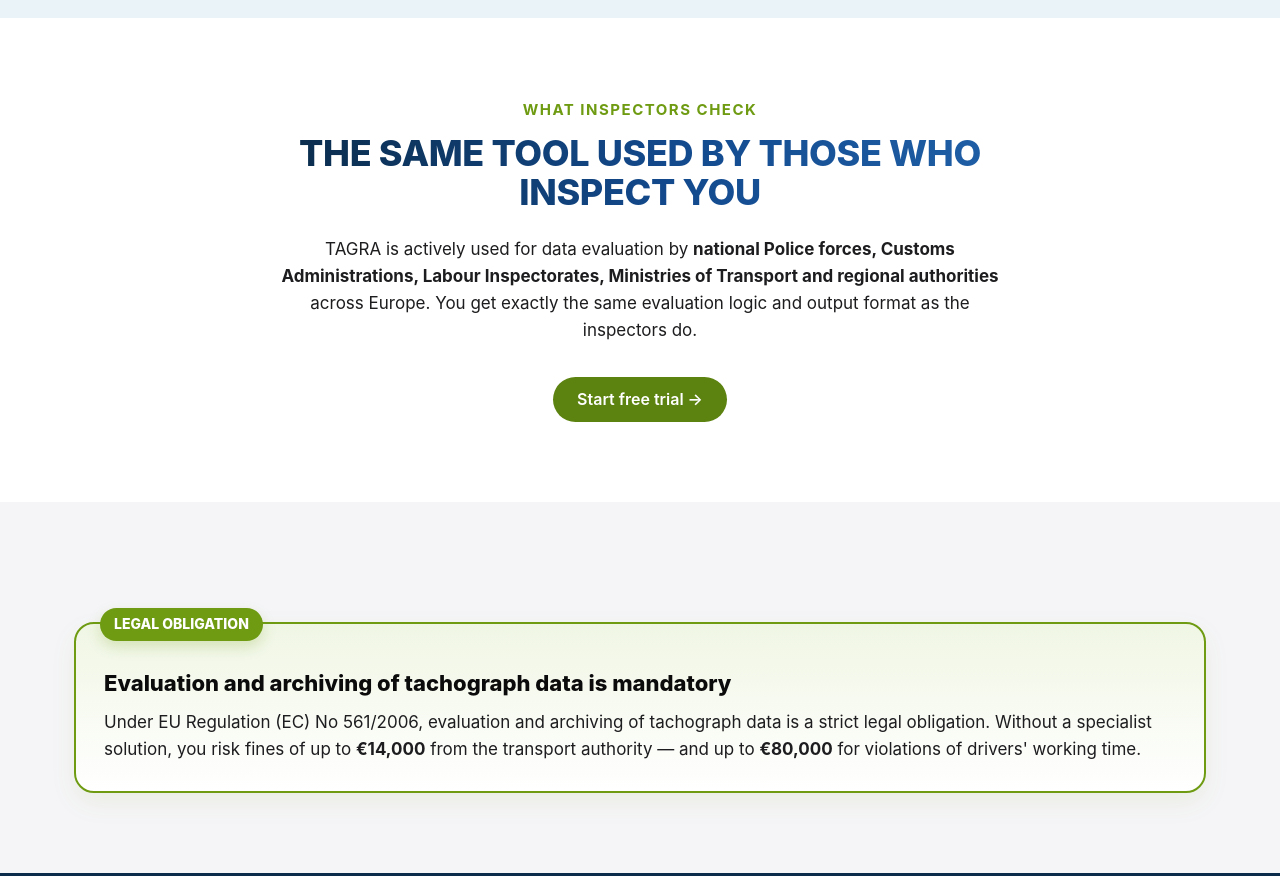
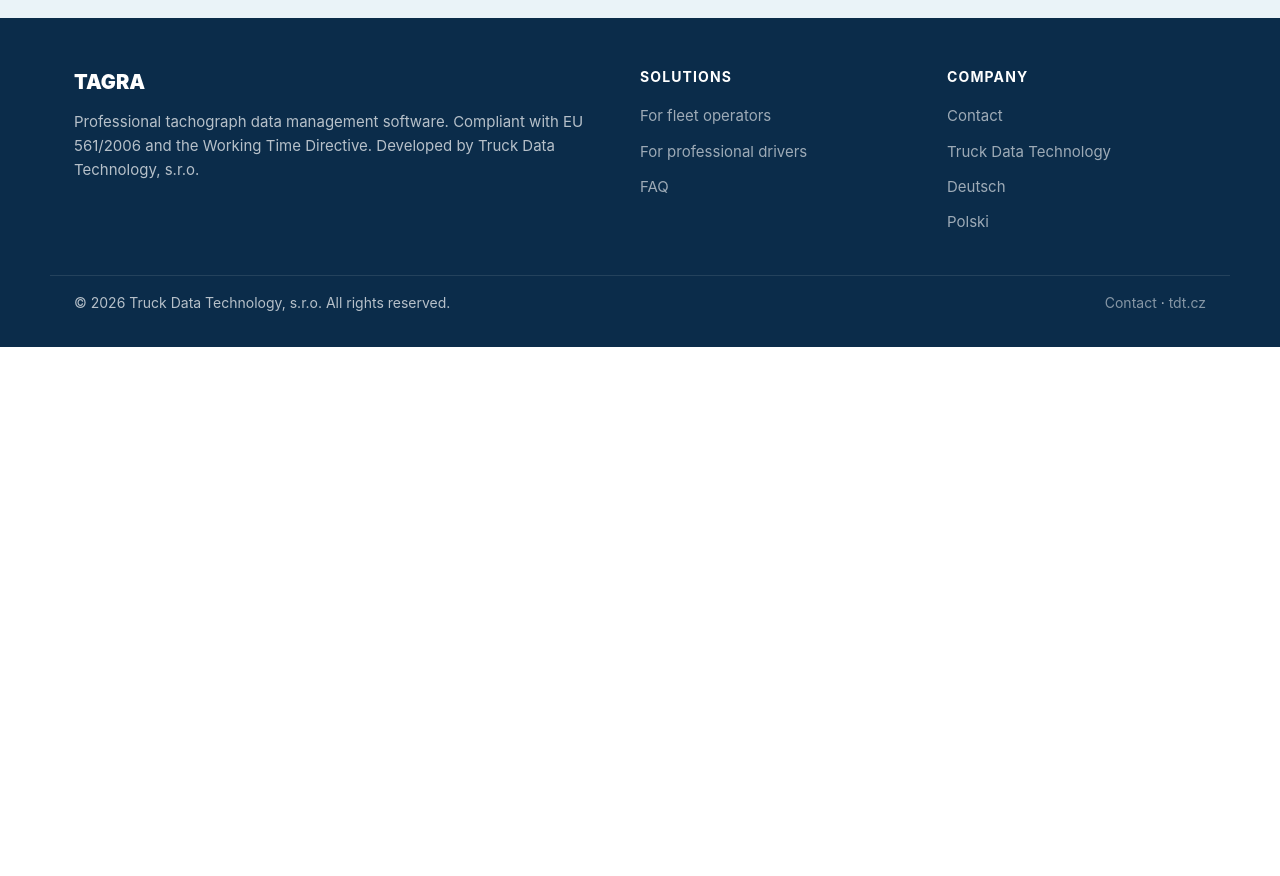
Before and after one commit to LiorD78/tagra-eu, a plain HTML site: page for-whom/index.html in a window 1280 px wide. Shown: the part 1900-2776 px from the top of the page. After the commit the page ends 2247 px from the top, so only its background shows below. Drawn offline with Linux system fonts and the light colour scheme.

Commit message:
for-whom: remove WHAT INSPECTORS CHECK, FINE RISK and enforcement bottom section

```diff
--- a/for-whom/index.html
+++ b/for-whom/index.html
@@ -234,29 +234,6 @@
   </div>
 </section>
 
-<!-- WHAT INSPECTORS CHECK -->
-<section class="band">
-  <div class="container" style="text-align:center;max-width:780px;margin:0 auto">
-    <div class="eyebrow anim-up">What inspectors check</div>
-    <h2 class="anim-up">The same tool used by those who inspect you</h2>
-    <p class="anim-up" style="margin-top:12px;transition-delay:.05s">TAGRA is actively used for data evaluation by <strong>national Police forces, Customs Administrations, Labour Inspectorates, Ministries of Transport and regional authorities</strong> across Europe. You get exactly the same evaluation logic and output format as the inspectors do.</p>
-    <div class="anim-up" style="margin-top:32px;transition-delay:.1s">
-      <a href="/fleet/" class="btn-cta btn-cta--sm">Start free trial →</a>
-    </div>
-  </div>
-</section>
-
-<!-- FINE RISK -->
-<section class="band band--gray">
-  <div class="container">
-    <div class="note-box anim-up">
-      <span class="note-badge">Legal obligation</span>
-      <div class="note-title">Evaluation and archiving of tachograph data is mandatory</div>
-      <p>Under EU Regulation (EC) No 561/2006, evaluation and archiving of tachograph data is a strict legal obligation. Without a specialist solution, you risk fines of up to <strong>€14,000</strong> from the transport authority — and up to <strong>€80,000</strong> for violations of drivers' working time.</p>
-    </div>
-  </div>
-</section>
-
 
 <!-- FOOTER -->
 <footer class="site-footer" role="contentinfo">
```
